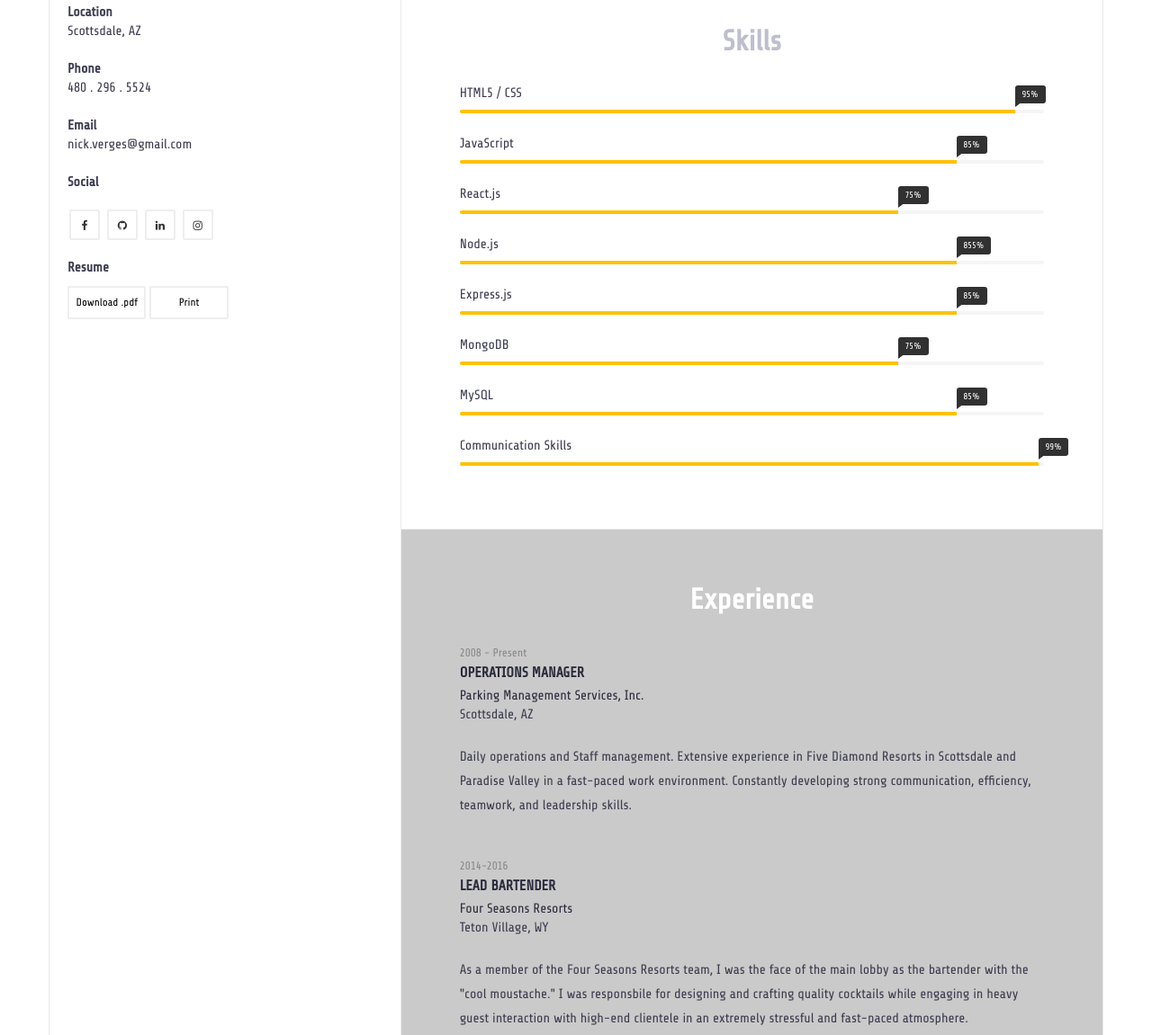
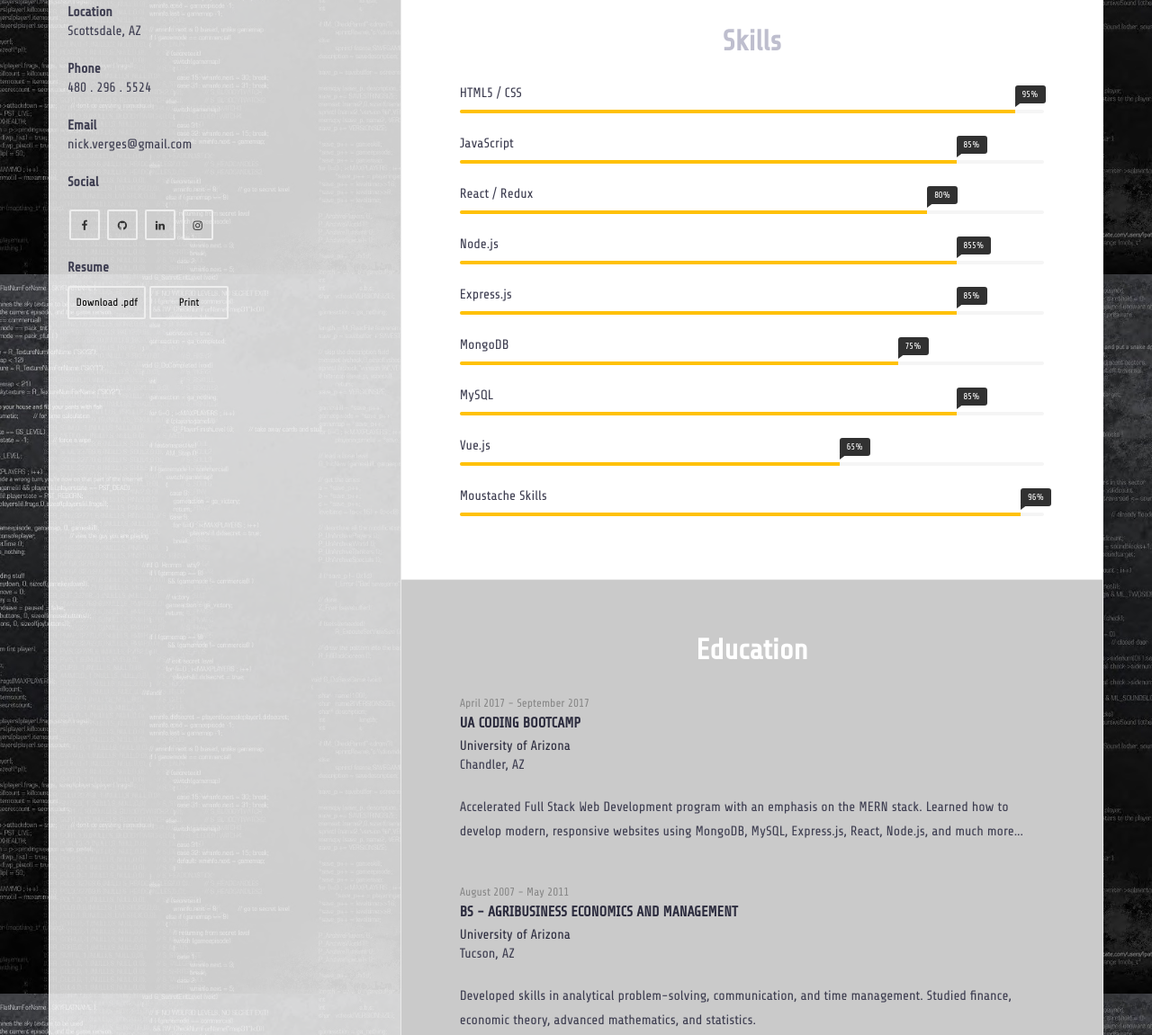
Before and after one commit to nverges/simple_portfolio, a website: page public/index.html in a window 1280 px wide. Shown: the part 495-1646 px from the top of the page at 90% size. Drawn offline with Linux system fonts and the light colour scheme.

Commit message:
node up. contact form with nodemailer working. changed some skills. Need to fancy it up

```diff
--- a/public/css/style.css
+++ b/public/css/style.css
@@ -21,7 +21,9 @@ body {
     line-height : 1.8em;
     color       : #3d3d50;
     font-weight : 300;
-    background  : url("../img/pentagon-bg.png") fixed;
+    background  : url("../img/codedark.jpg") fixed;
+    background-repeat: no-repeat;
+    background-size: cover;
     }
 
 /* --------------------------------------
--- a/public/index.html
+++ b/public/index.html
@@ -217,16 +217,17 @@
 
 
                     <div class="progress-item">
-                        <span class="progress-title">React.js</span>
+                        <span class="progress-title">React / Redux</span>
 
                         <div class="progress">
-                            <div class="progress-bar" role="progressbar" aria-valuenow="75" aria-valuemin="0"
-                                 aria-valuemax="100" style="width: 75%;"><span class="progress-percent"> 75%</span>
+                            <div class="progress-bar" role="progressbar" aria-valuenow="80" aria-valuemin="0"
+                                 aria-valuemax="100" style="width: 80%;"><span class="progress-percent"> 80%</span>
                             </div>
                         </div>
                         <!-- /.progress -->
                     </div>
                     <!-- /.skill-progress -->
+
 
                     <div class="progress-item">
                         <span class="progress-title">Node.js</span>
@@ -271,15 +272,27 @@
                         <!-- /.progress -->
                     </div>
                     <div class="progress-item">
-                        <span class="progress-title">Communication Skills</span>
+                        <span class="progress-title">Vue.js</span>
 
                         <div class="progress">
-                            <div class="progress-bar" role="progressbar" aria-valuenow="99" aria-valuemin="0"
-                                    aria-valuemax="100" style="width: 99%;"><span class="progress-percent"> 99%</span>
+                            <div class="progress-bar" role="progressbar" aria-valuenow="65" aria-valuemin="0"
+                                    aria-valuemax="100" style="width: 65%;"><span class="progress-percent"> 65%</span>
                             </div>
                         </div>
                         <!-- /.progress -->
                     </div>
+                    <div class="progress-item">
+                        <span class="progress-title">Moustache Skills</span>
+
+                        <div class="progress">
+                            <div class="progress-bar" role="progressbar" aria-valuenow="96" aria-valuemin="0"
+                                    aria-valuemax="100" style="width: 96%;"><span class="progress-percent"> 96%</span>
+                            </div>
+                        </div>
+                        <!-- /.progress -->
+                    </div>
+
+                    <!-- /.skill-progress -->
 
                 </div>
                 <!-- /.progress-wrapper -->
@@ -291,11 +304,55 @@
 </section>
 <!-- .skills-wrapper -->
 
+<section class="section-wrapper section-education">
+        <div class="container-fluid">
+            <div class="row">
+                <div class="col-md-12">
+                    <div class="section-title"><h2 class='white'>Education</h2></div>
+                </div>
+            </div>
+            <!--.row-->
+            <div class="row">
+                <div class="col-md-12">
+                    <div class="content-item">
+                        <small>April 2017 - September 2017</small>
+                        <h3>UA Coding Bootcamp</h3>
+                        <h4>University of Arizona</h4>
+
+                        <p>Chandler, AZ</p>
+                        <p>Accelerated Full Stack Web Development program with an emphasis on the MERN stack. Learned how to develop modern, responsive websites using MongoDB, MySQL, Express.js, React, Node.js, and much more...</p>
+                    </div>
+                    <!-- .experience-item -->
+                    <div class="content-item">
+                        <small>August 2007 - May 2011</small>
+                        <h3>BS - Agribusiness Economics and Management</h3>
+                        <h4>University of Arizona</h4>
+
+                        <p>Tucson, AZ</p>
+                        <p>Developed skills in analytical problem-solving, communication, and time management. Studied finance, economic theory, advanced mathematics, and statistics.</p>
+                    </div>
+                    <!-- .experience-item -->
+                    <!-- <div class="content-item">
+                        <small>2002 - 2006</small>
+                        <h3>BA (Hons) Design</h3>
+                        <h4>University of Michigan</h4>
+
+                        <p>United Kingdom, London</p>
+                    </div> -->
+                    <!-- .experience-item -->
+                </div>
+            </div>
+            <!--.row-->
+        </div>
+        <!-- .container-fluid -->
+
+    </section>
+
 <section class="section-wrapper section-experience gray-bg">
     <div class="container-fluid">
         <div class="row">
             <div class="col-md-12">
-                <div class="section-title"><h2 class='white'>Experience</h2></div>
+                <div class="section-title"><h2 class='gray'>Experience</h2></div>
             </div>
         </div>
         <!--.row-->
@@ -338,49 +395,7 @@
 </section>
 <!-- .section-experience -->
 
-<section class="section-wrapper section-education">
-    <div class="container-fluid">
-        <div class="row">
-            <div class="col-md-12">
-                <div class="section-title"><h2 class='gray'>Education</h2></div>
-            </div>
-        </div>
-        <!--.row-->
-        <div class="row">
-            <div class="col-md-12">
-                <div class="content-item">
-                    <small>April 2017 - September 2017</small>
-                    <h3>UA Coding Bootcamp</h3>
-                    <h4>University of Arizona</h4>
 
-                    <p>Chandler, AZ</p>
-                    <p>Accelerated Full Stack Web Development program with an emphasis on the MERN stack. Learned how to develop modern, responsive websites using MongoDB, MySQL, Express.js, React, Node.js, and much more...</p>
-                </div>
-                <!-- .experience-item -->
-                <div class="content-item">
-                    <small>August 2007 - May 2011</small>
-                    <h3>BS - Agribusiness Economics and Management</h3>
-                    <h4>University of Arizona</h4>
-
-                    <p>Tucson, AZ</p>
-                    <p>Developed skills in analytical problem-solving, communication, and time management. Studied finance, economic theory, advanced mathematics, and statistics.</p>
-                </div>
-                <!-- .experience-item -->
-                <!-- <div class="content-item">
-                    <small>2002 - 2006</small>
-                    <h3>BA (Hons) Design</h3>
-                    <h4>University of Michigan</h4>
-
-                    <p>United Kingdom, London</p>
-                </div> -->
-                <!-- .experience-item -->
-            </div>
-        </div>
-        <!--.row-->
-    </div>
-    <!-- .container-fluid -->
-
-</section>
 <!-- .section-education -->
 
 <!-- <section class="section-wrapper section-interest gray-bg">
@@ -437,7 +452,7 @@
         </div>
         <div class="row">
             <div class="col-md-6">
-                <a class="portfolio-item" href="#">
+                <a class="portfolio-item" href="https://shimoniforcouncil.com/" target="_blank">
                     <div class="portfolio-thumb">
                         <img src="img/shimoni.jpg" alt="">
                     </div>
@@ -451,7 +466,7 @@
 
             </div>
             <div class="col-md-6">
-                <a class="portfolio-item" href="#">
+                <a class="portfolio-item" href="https://enigmatic-hamlet-25833.herokuapp.com/" target="_blank" >
                     <div class="portfolio-thumb">
                         <img src="img/mambos.jpg" alt="">
                     </div>
@@ -465,7 +480,7 @@
 
             </div>
             <div class="col-md-6">
-                <a class="portfolio-item" href="#">
+                <a class="portfolio-item" href="https://intense-sierra-28162.herokuapp.com/" target="_blank" >
                     <div class="portfolio-thumb">
                         <img src="img/etrac.jpg" alt="">
                     </div>
@@ -478,7 +493,7 @@
                 </a>
             </div>
             <div class="col-md-6">
-                <a class="portfolio-item" href="#">
+                <a class="portfolio-item" href="https://shielded-harbor-37150.herokuapp.com/" target="_blank" >
                     <div class="portfolio-thumb">
                         <img src="img/nytreact3.jpg" alt="">
                     </div>
@@ -492,7 +507,7 @@
 
             </div>
             <div class="col-md-6">
-                <a class="portfolio-item" href="#">
+                <a class="portfolio-item" href="https://computeyourcommute.github.io/" target="_blank" >
                     <div class="portfolio-thumb">
                         <img src="img/computeyourcommute.jpg" alt="">
                     </div>
```
Also changed, not shown: public/img/JS_image.jpg (added), public/img/code.jpg (added), public/img/rubyandjavascript.jpg (added), server.js (indentation only).
